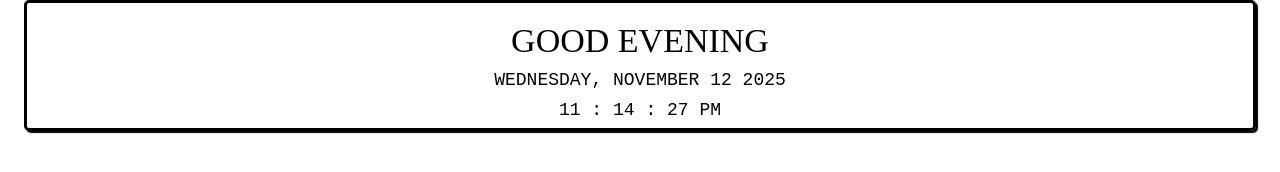
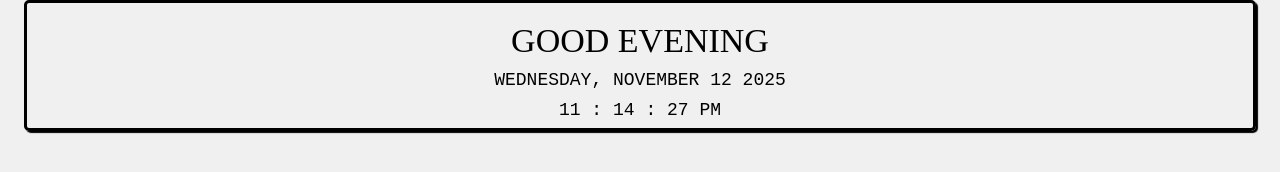
Before and after one commit to duckyghost3/notion-widget, a plain HTML site: page index.html in a window 1280 px wide. Drawn offline with Linux system fonts and the light colour scheme.

Commit message:
Update index.html

```diff
--- a/index.html
+++ b/index.html
@@ -24,12 +24,13 @@
       }
     }
 
-    body {
-      font-variant-caps: all-petite-caps;
-      background: var(--background-colour);
-      margin: 0;
-      padding: 0;
-    }
+ body {
+  font-variant-caps: all-petite-caps;
+  background: #11111110; /* faint gray for testing */
+  margin: 0;
+  padding: 0;
+}
+
 
     .widget {
       padding: 5px 5px;
```
